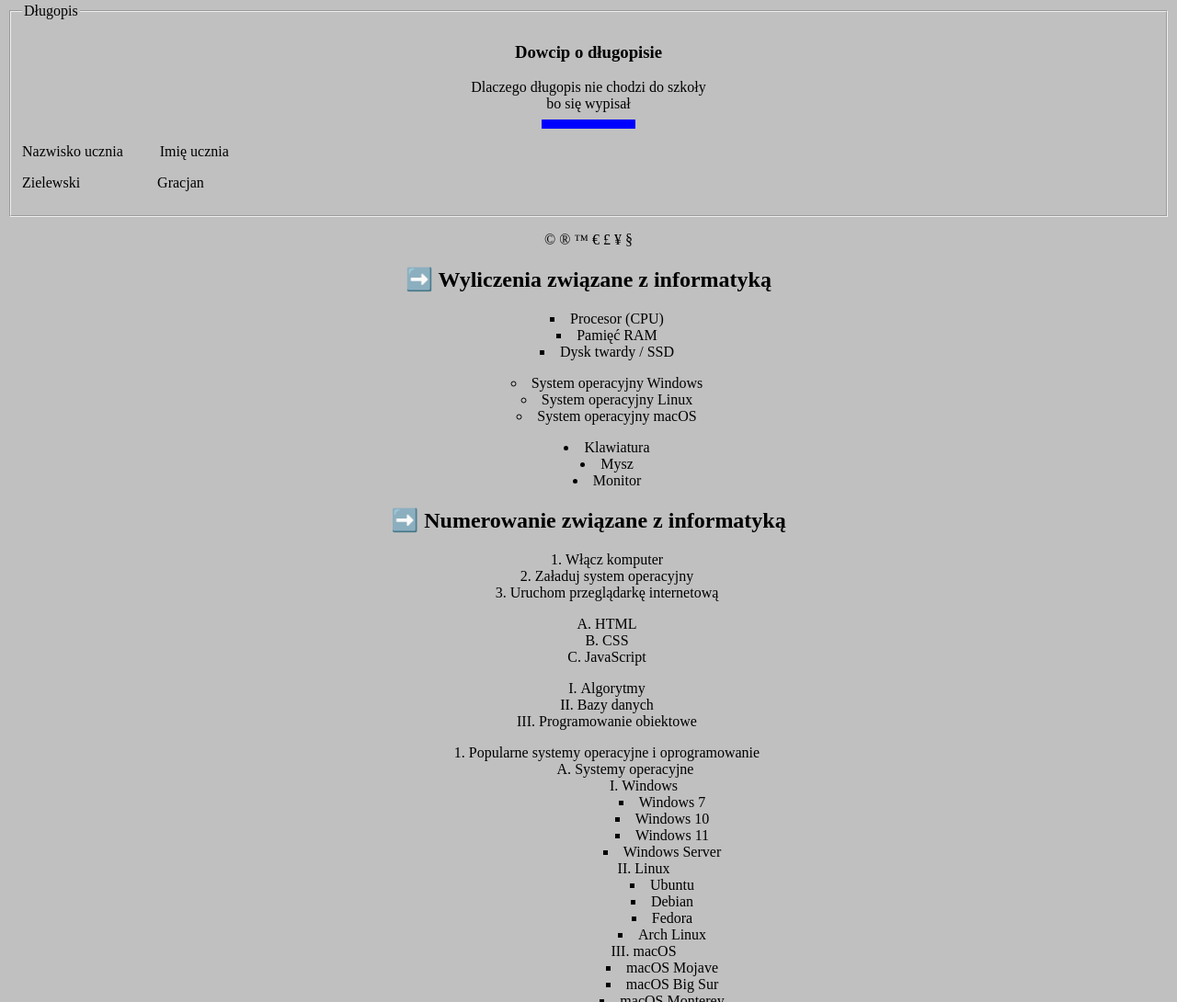
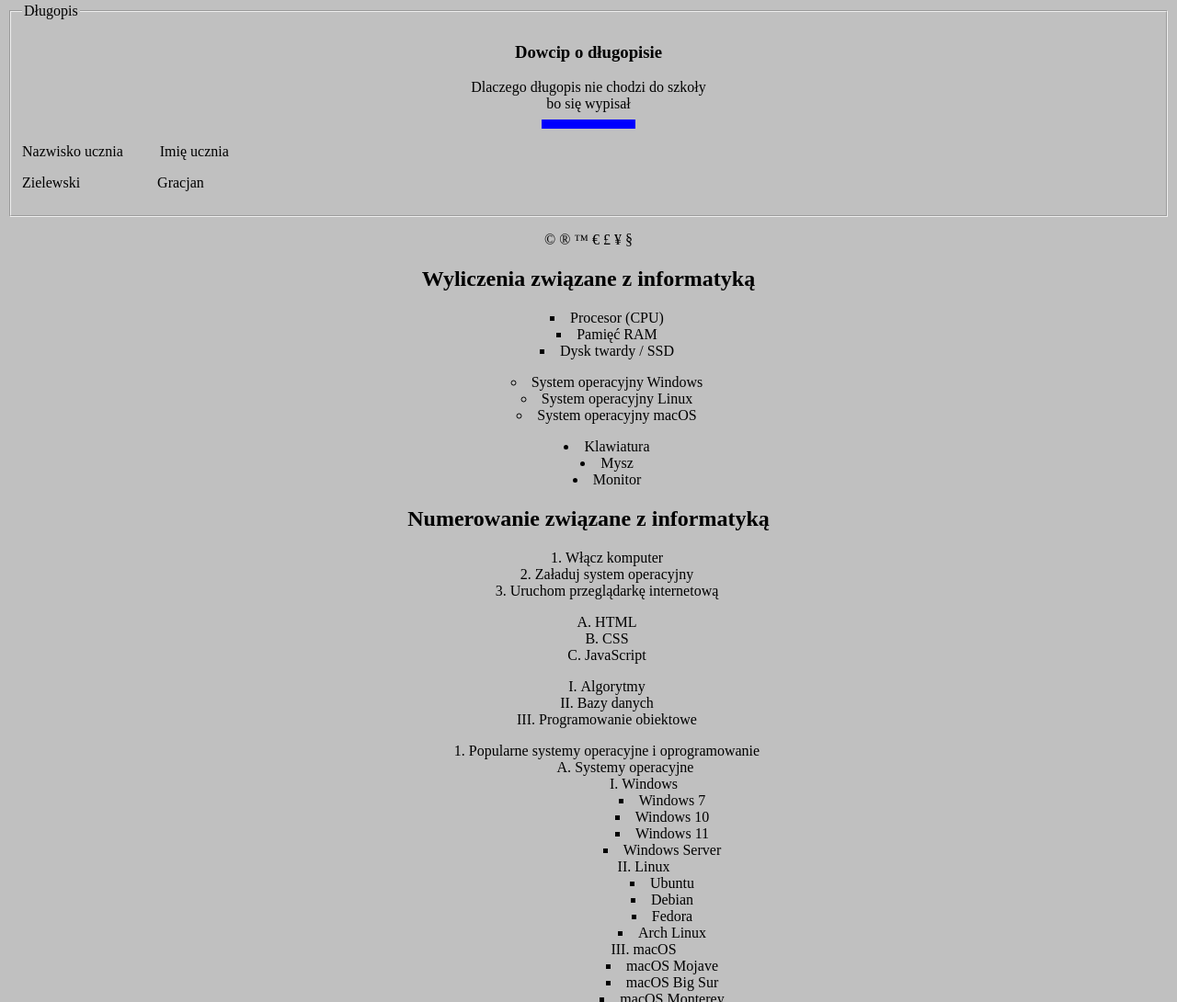
Before and after one commit to Kruk2137/Kruk2137.github.io, a plain HTML site: page index.html in a window 1280 px wide. Shown: the part 2329-3419 px from the top of the page at 92% size. Drawn offline with Linux system fonts and the light colour scheme.

Commit message:
Update index.html

```diff
--- a/index.html
+++ b/index.html
@@ -69,7 +69,7 @@ bo się wypisał
     }
 </style>
 
-<h2>➡️ Wyliczenia związane z informatyką</h2>
+<h2>Wyliczenia związane z informatyką</h2>
 <ul type="square">
     <li>Procesor (CPU)</li>
     <li>Pamięć RAM</li>
@@ -88,7 +88,7 @@ bo się wypisał
     <li>Monitor</li>
 </ul>
 
-<h2>➡️ Numerowanie związane z informatyką</h2>
+<h2>Numerowanie związane z informatyką</h2>
 <ol type="1">
     <li>Włącz komputer</li>
     <li>Załaduj system operacyjny</li>
```
